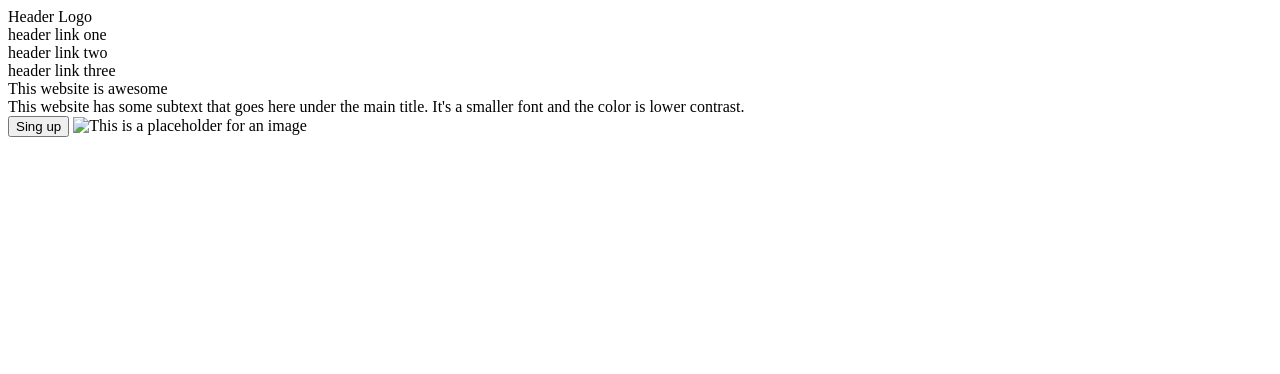
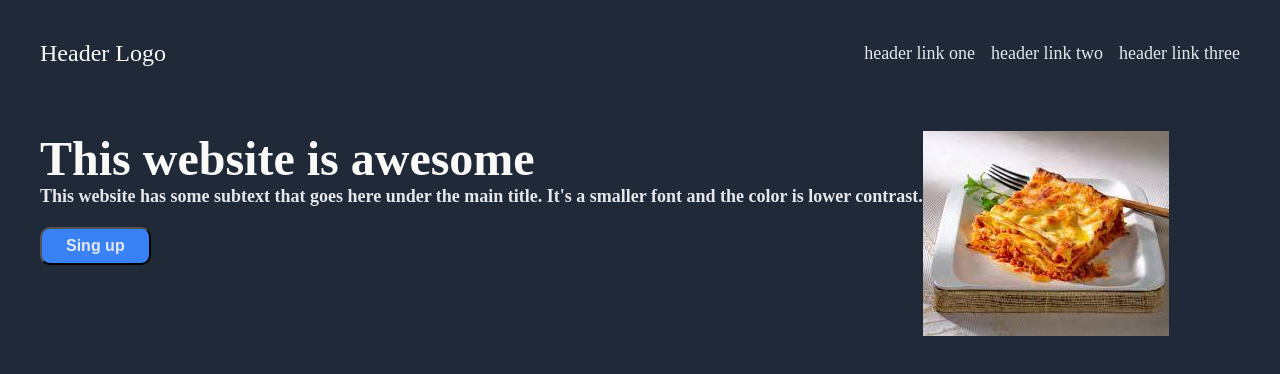
Before and after one commit to musior/landing-page, a plain HTML site: page index.html in a window 1280 px wide. Drawn offline with Linux system fonts and the light colour scheme.

Commit message:
Make fist segment of a page. Styling it a little bit - make header logo and links in the right position. Then divided the headline into separate blocks and positioned the text, button and image space.

```diff
--- a/index.html
+++ b/index.html
@@ -7,13 +7,23 @@
     </head>
 
     <body>
-        <div>Header Logo</div>
-        <div>header link one</div>
-        <div>header link two</div>
-        <div>header link three</div>
-        <div>This website is awesome</div>
-        <div>This website has some subtext that goes here under the main title. It's a smaller font and the color is lower contrast.</div>
-        <button>Sing up</button>
-        <img src="" alt="This is a placeholder for an image">
+        <div class="header">
+            <div class="header-logo">Header Logo</div>
+            <ul>
+                <li><a href="#">header link one</a></li>
+                <li><a href="#">header link two</a></li>
+                <li><a href="#">header link three</a></li>
+            </ul>
+        </div>
+        <div class="header-body">
+            <div class="header-text">
+                <div>This website is awesome</div>
+                <div class="text">This website has some subtext that goes here under the main title. It's a smaller font and the color is lower contrast.</div>
+                <button>Sing up</button>
+            </div>
+            <div class="image">
+                <img src="lasagne.jpeg" alt="This is a placeholder for an image">
+            </div>
+        </div>
     </body>
 </html>
--- a/style.css
+++ b/style.css
@@ -0,0 +1,58 @@
+body {
+    display: flex;
+    flex-direction: column;
+    background-color: #1f2937
+}
+
+.header-logo {
+    font-size: 24px;
+    color: #f9faf8;
+}
+
+.header-text {
+    font-size: 48px;
+    color: #f9faf8;
+    font-weight: 900;
+}
+
+.text {
+    font-size: 18px;
+    color: #e5e7eb;
+}
+
+.header {
+    display: flex;
+    justify-content: space-between;
+    padding: 16px;
+    margin: 16px;
+    align-items: center;
+}
+
+ul {
+    display: flex;
+    list-style-type: none;
+    margin: 0;
+    padding: 0;
+    gap: 16px;
+}
+
+a {
+    text-decoration: none;
+    font-size: 18px;
+    color: #e5e7eb;
+}
+
+.header-body {
+    display: flex;
+    padding: 16px;
+    margin: 16px;
+}
+
+button {
+    background-color: #3882f6;
+    color: #e5e7eb;
+    padding: 8px 24px;
+    border-radius: 10px;
+    font-weight: bold;
+    font-size: medium;
+}
```
Also changed, not shown: lasagne.jpeg (added).
